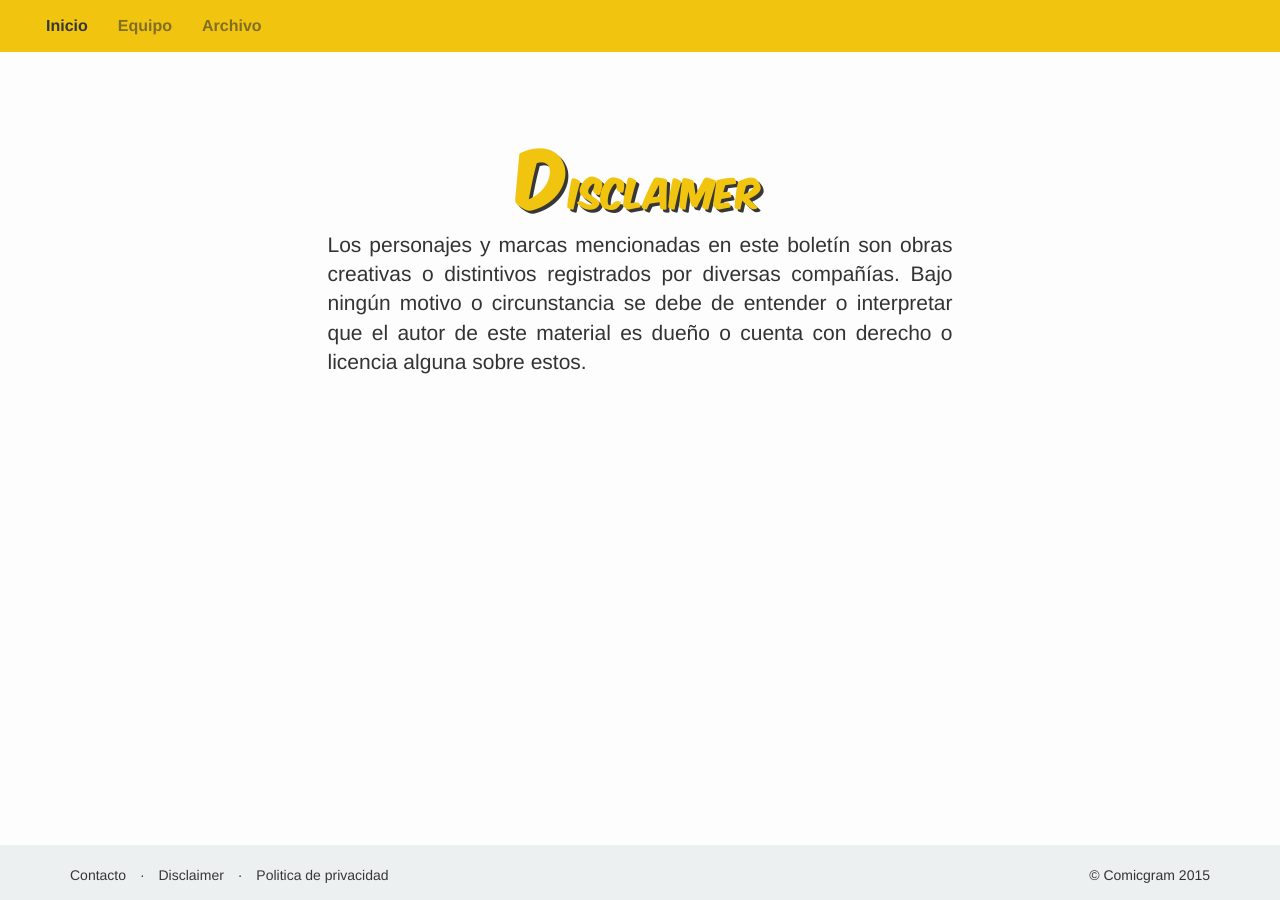
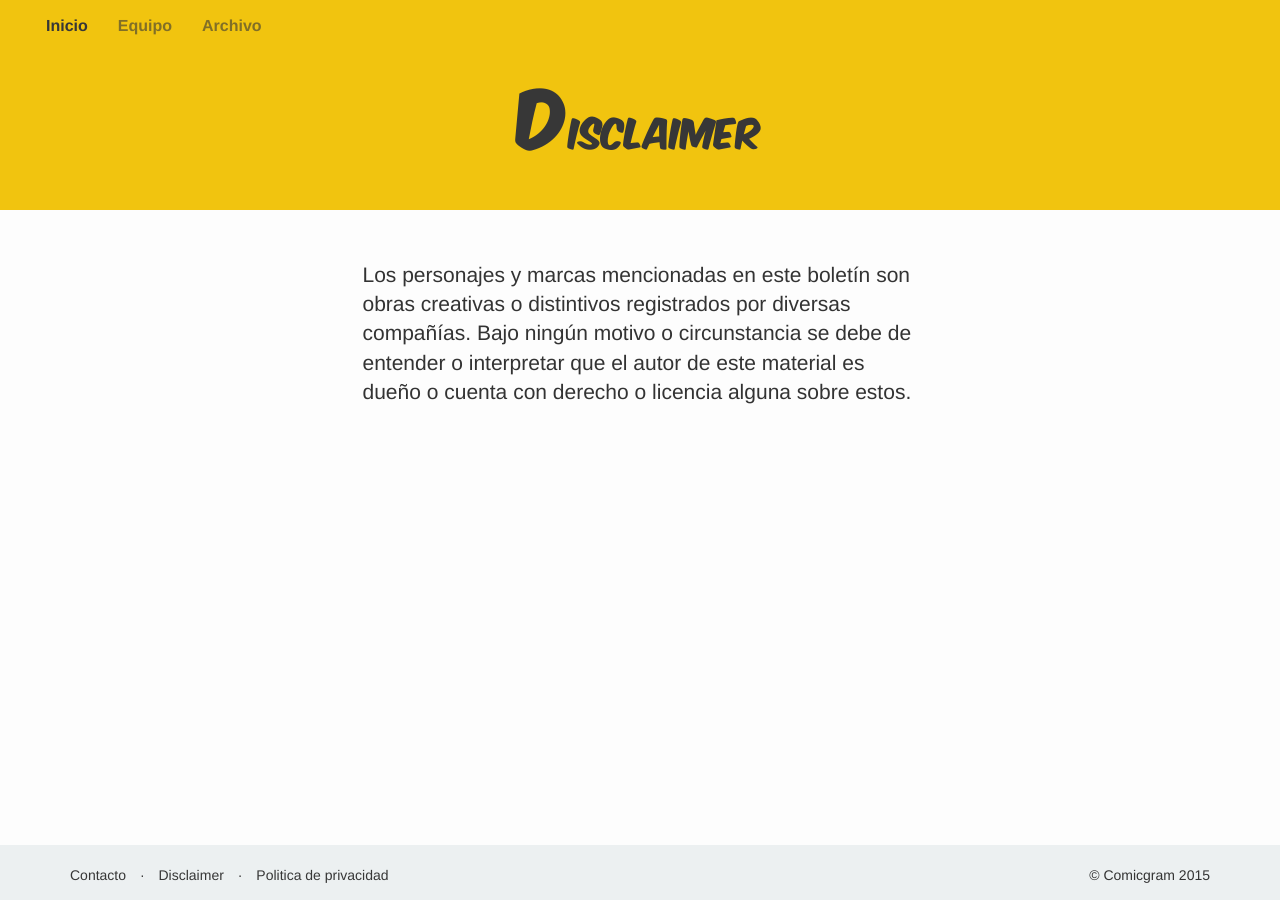
Before and after one commit to comicgram/newsletter-landing, a Jekyll site: the page built from disclaimer/index.html, in a window 1280 px wide. Built offline with Jekyll 4.4.1, drawn with Linux system fonts in a browser that asks for light colours; nearby versions of some CDN libraries; some web fonts are replaced.

Commit message:
Fix the disclaimer page in the mobile layout

```diff
--- /dev/null
+++ b/_includes/disclaimer-header.html
@@ -0,0 +1,9 @@
+<header>
+  <div class="container">
+    <div class="row">
+      <div class="col-lg-12">
+        <h1 id="main-title">Disclaimer</h1>
+      </div>
+    </div>
+  </div>
+</header>
--- a/_layouts/disclaimer.html
+++ b/_layouts/disclaimer.html
@@ -3,6 +3,7 @@
   {% include head.html %}
   <body>
     {% include navbar.html %}
+    {% include disclaimer-header.html %}
     {{ content }}
     {% include footer.html %}
   </body>
--- a/_sass/_disclaimer.scss
+++ b/_sass/_disclaimer.scss
@@ -1,13 +1,4 @@
 #disclaimer {
-  h1 {
-    margin-top: 80px;
-    margin-bottom: 20px;
-    font-family: 'Komika Title';
-    color: rgba(241, 196, 15,1.0);
-    text-shadow: 3px 3px rgba(55,55,55,1.0);
-
-    &:first-letter {
-      font-size: 70px;
-    }
-  }
+  margin-top: 50px;
+  margin-bottom: 200px;
 }
--- a/disclaimer/index.html
+++ b/disclaimer/index.html
@@ -2,15 +2,10 @@
 layout: disclaimer
 ---
 
-<div id="disclaimer">
-  <div class="row">
-    <div class="col-xs-12">
-      <h1 class="text-center">Disclaimer</h1>
-    </div>
-  </div>
+<div id="disclaimer" class="container">
   <div class="row">
     <div class="col-xs-8 col-sm-6 col-sm-offset-3 col-xs-offset-2">
-      <p class="lead text-justify">
+      <p class="lead">
         Los personajes y marcas mencionadas en este boletín son obras creativas o distintivos registrados por diversas compañías. Bajo ningún motivo o circunstancia se debe de entender o interpretar que el autor de este material es dueño o cuenta con derecho o licencia alguna sobre estos.
       </p>
     </div>
```
Also changed, not shown: archive/index.html (added, +10 -0 lines).
